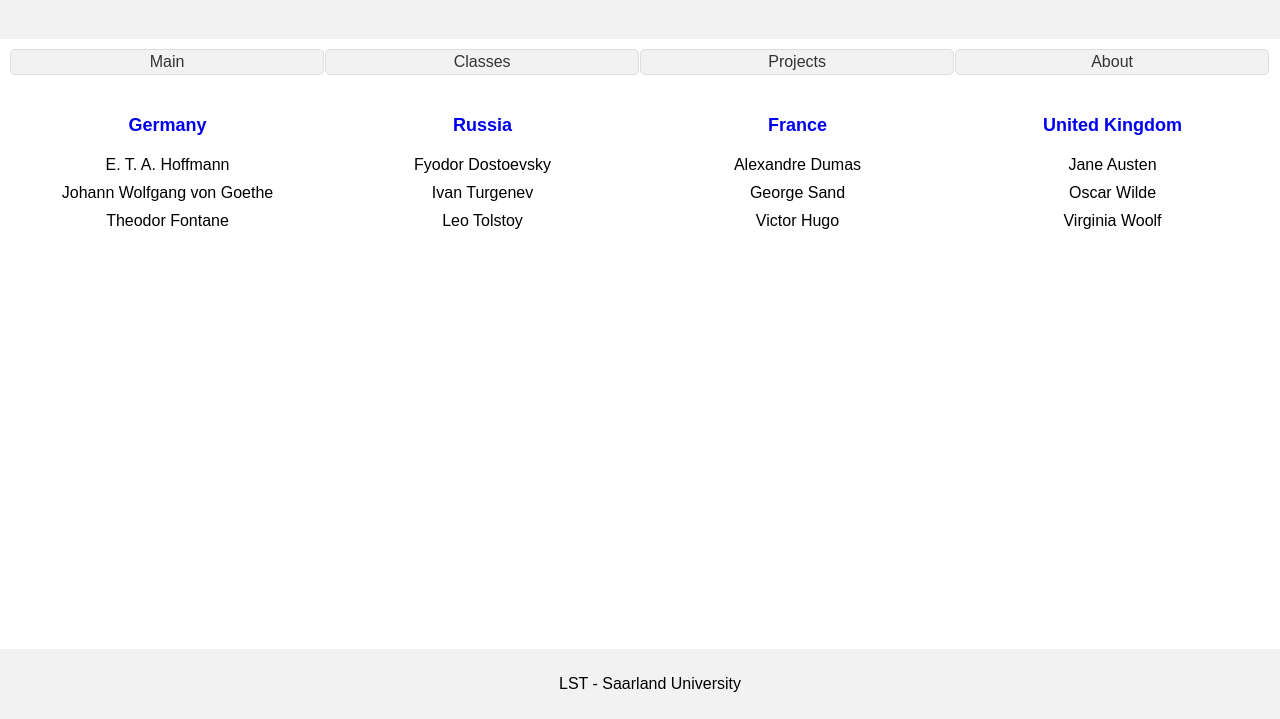
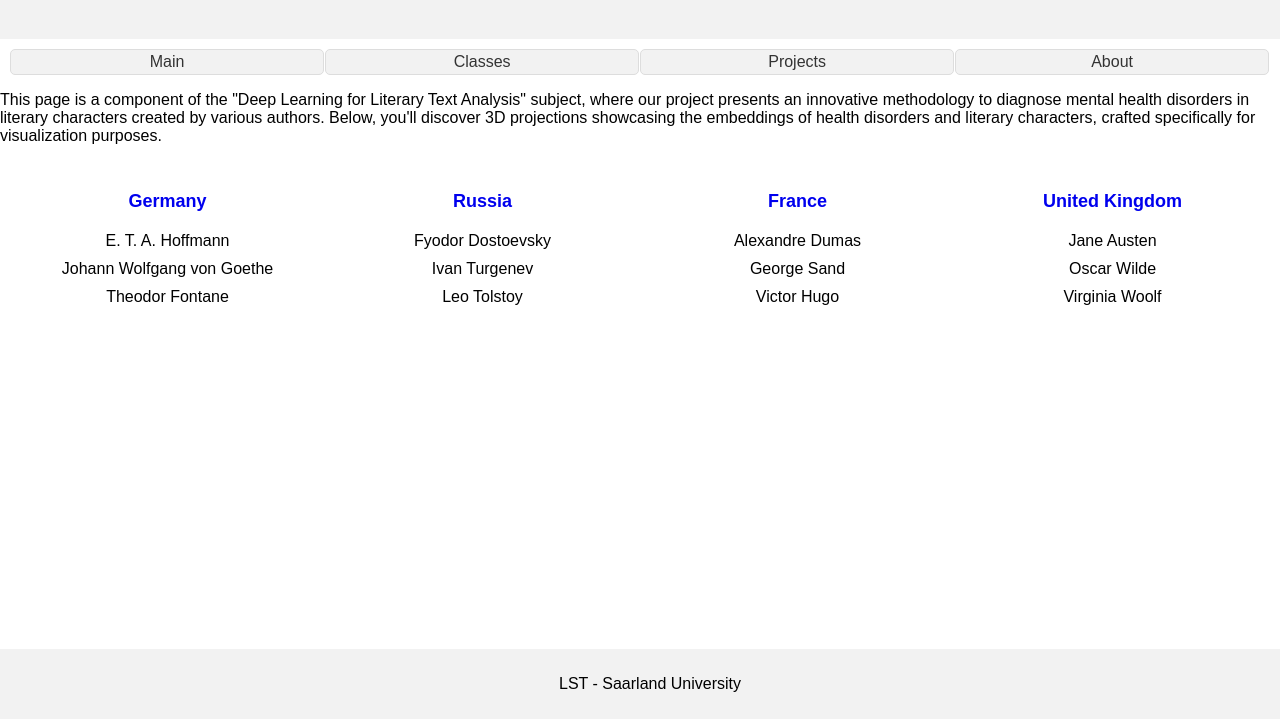
Before and after one commit to nursaltyn/d-gurgurov.github.io, a plain HTML site: page projects/project1.html in a window 1280 px wide. Shown: the part 81-800 px from the top of the page. Drawn offline with Linux system fonts and the light colour scheme.

Commit message:
Update project1.html

```diff
--- a/projects/project1.html
+++ b/projects/project1.html
@@ -15,6 +15,10 @@
     <a href="#" class="top-button">Classes</a>
     <a href="../projects.html" class="top-button">Projects</a>
     <a href="../about.html" class="top-button">About</a>
+  </div>
+
+  <div class="center-content">
+    <p>This page is a component of the "Deep Learning for Literary Text Analysis" subject, where our project presents an innovative methodology to diagnose mental health disorders in literary characters created by various authors. Below, you'll discover 3D projections showcasing the embeddings of health disorders and literary characters, crafted specifically for visualization purposes.</p>
   </div>
 
   <div class="column-container">
```
